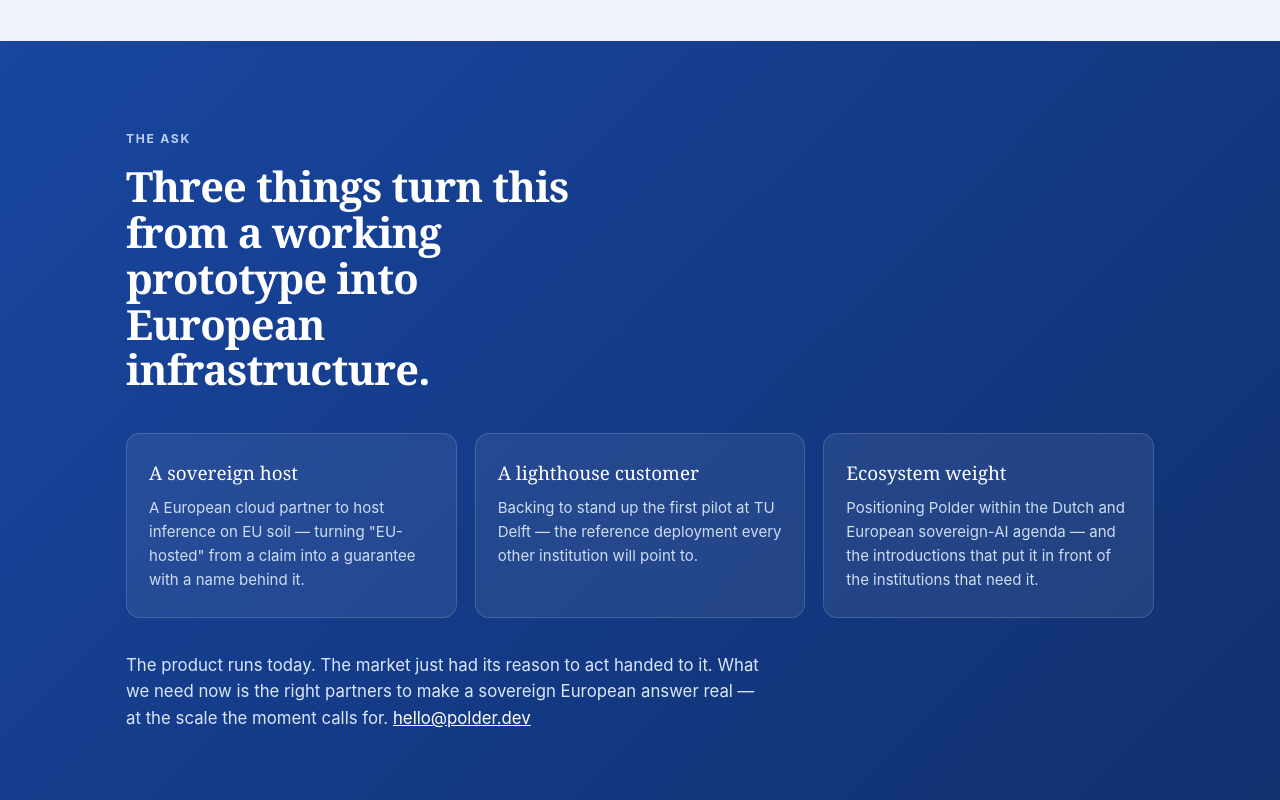
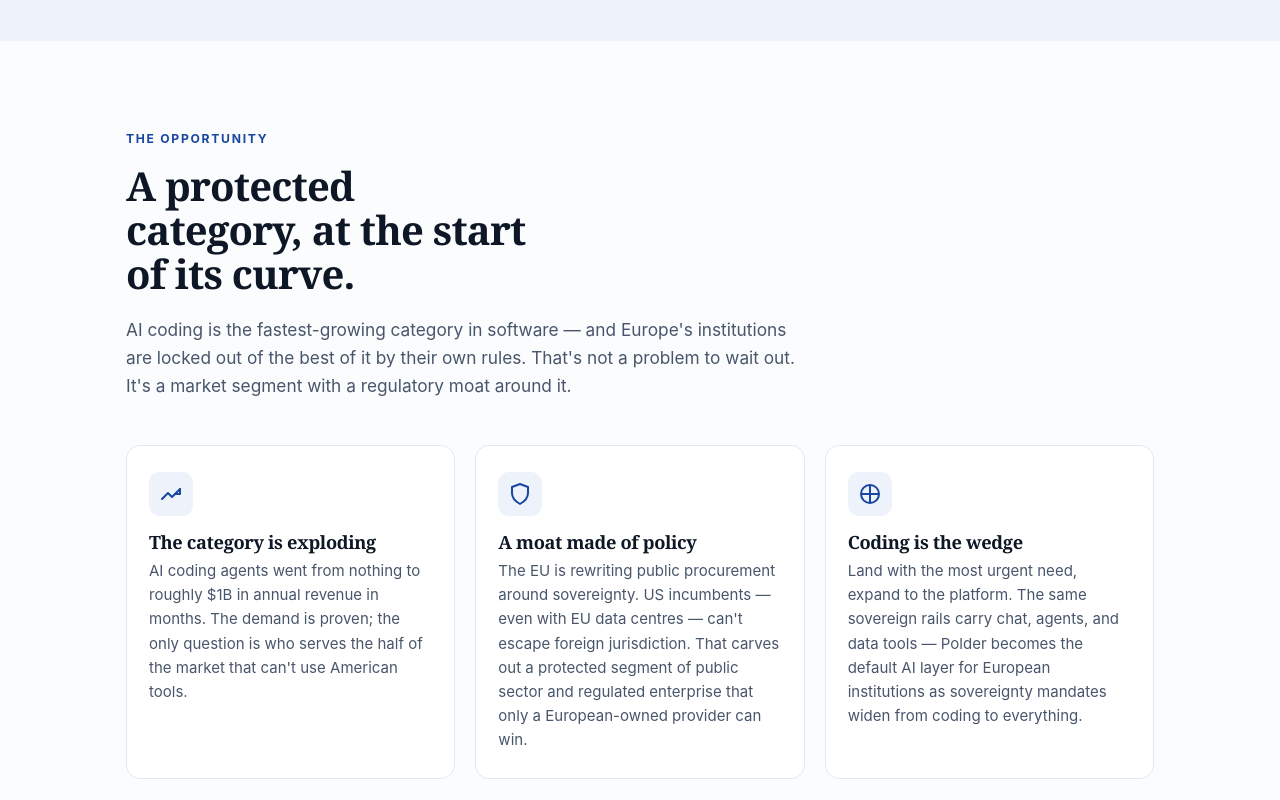
Before and after one commit to JDerekLomas/polder, a plain HTML site: page pitch.html in a window 1280 px wide. Shown: the part 3480-4280 px from the top of the page. Drawn offline with Linux system fonts and the light colour scheme.

Commit message:
Tune pitch for VC: add opportunity/market beat + four-part ask

```diff
--- a/pitch.html
+++ b/pitch.html
@@ -82,7 +82,7 @@
   .ask{background:linear-gradient(135deg,var(--delft),var(--delft-deep));color:#fff}
   .ask .eyebrow{color:#bcd0f2}
   .ask h2{color:#fff;font-size:clamp(1.9rem,3.4vw,2.6rem);max-width:20ch;margin-top:14px}
-  .askgrid{display:grid;grid-template-columns:repeat(3,1fr);gap:18px;margin-top:40px}
+  .askgrid{display:grid;grid-template-columns:repeat(auto-fit,minmax(215px,1fr));gap:16px;margin-top:40px}
   .askcard{background:rgba(255,255,255,.07);border:1px solid rgba(255,255,255,.14);border-radius:14px;padding:24px 22px}
   .askcard .t{font-family:var(--serif);font-size:1.18rem;margin-bottom:8px}
   .askcard p{color:#cfdcf3;font-size:.94rem}
@@ -195,16 +195,42 @@
   </div>
 </section>
 
+<section id="opportunity">
+  <div class="wrap">
+    <span class="eyebrow">The opportunity</span>
+    <h2 class="lead">A protected category, at the start of its curve.</h2>
+    <p class="body">AI coding is the fastest-growing category in software — and Europe's institutions are locked out of the best of it by their own rules. That's not a problem to wait out. It's a market segment with a regulatory moat around it.</p>
+    <div class="grid3">
+      <div class="card">
+        <div class="ic"><svg width="24" height="24" viewBox="0 0 24 24" fill="none" stroke="#1846a0" stroke-width="2"><path d="M3 17l6-6 4 4 8-8" stroke-linecap="round" stroke-linejoin="round"/><path d="M21 7v5h-5" stroke-linecap="round" stroke-linejoin="round"/></svg></div>
+        <h3>The category is exploding</h3>
+        <p>AI coding agents went from nothing to roughly $1B in annual revenue in months. The demand is proven; the only question is who serves the half of the market that can't use American tools.</p>
+      </div>
+      <div class="card">
+        <div class="ic"><svg width="24" height="24" viewBox="0 0 24 24" fill="none" stroke="#1846a0" stroke-width="2"><path d="M12 2l8 3v6c0 5-3.5 8.5-8 11-4.5-2.5-8-6-8-11V5l8-3z" stroke-linejoin="round"/></svg></div>
+        <h3>A moat made of policy</h3>
+        <p>The EU is rewriting public procurement around sovereignty. US incumbents — even with EU data centres — can't escape foreign jurisdiction. That carves out a protected segment of public sector and regulated enterprise that only a European-owned provider can win.</p>
+      </div>
+      <div class="card">
+        <div class="ic"><svg width="24" height="24" viewBox="0 0 24 24" fill="none" stroke="#1846a0" stroke-width="2"><path d="M4 12h16M12 4v16" stroke-linecap="round"/><circle cx="12" cy="12" r="9"/></svg></div>
+        <h3>Coding is the wedge</h3>
+        <p>Land with the most urgent need, expand to the platform. The same sovereign rails carry chat, agents, and data tools — Polder becomes the default AI layer for European institutions as sovereignty mandates widen from coding to everything.</p>
+      </div>
+    </div>
+  </div>
+</section>
+
 <section class="ask" id="ask">
   <div class="wrap">
     <span class="eyebrow">The ask</span>
-    <h2>Three things turn this from a working prototype into European infrastructure.</h2>
+    <h2>What turns a working prototype into European infrastructure.</h2>
     <div class="askgrid">
-      <div class="askcard"><div class="t">A sovereign host</div><p>A European cloud partner to host inference on EU soil — turning "EU-hosted" from a claim into a guarantee with a name behind it.</p></div>
-      <div class="askcard"><div class="t">A lighthouse customer</div><p>Backing to stand up the first pilot at TU Delft — the reference deployment every other institution will point to.</p></div>
-      <div class="askcard"><div class="t">Ecosystem weight</div><p>Positioning Polder within the Dutch and European sovereign-AI agenda — and the introductions that put it in front of the institutions that need it.</p></div>
+      <div class="askcard"><div class="t">Investment</div><p>Capital to build v0 and stand up the first deployments — funding a lean European team to capture a category before it consolidates.</p></div>
+      <div class="askcard"><div class="t">A sovereign host</div><p>A European cloud partner to run inference on EU soil — turning "EU-hosted" from a claim into a guarantee with a name behind it.</p></div>
+      <div class="askcard"><div class="t">A lighthouse customer</div><p>A first pilot at TU Delft — the reference deployment every other institution will point to.</p></div>
+      <div class="askcard"><div class="t">Ecosystem weight</div><p>Positioning within the Dutch and European sovereign-AI agenda — and the introductions that put Polder in front of the institutions that need it.</p></div>
     </div>
-    <p class="asknote">The product runs today. The market just had its reason to act handed to it. What we need now is the right partners to make a sovereign European answer real — at the scale the moment calls for. <a href="mailto:hello@polder.dev">hello@polder.dev</a></p>
+    <p class="asknote">The product runs today. The market just had its reason to act handed to it. What we need are the partners to make a sovereign European answer real — at the scale the moment calls for. <a href="mailto:hello@polder.dev">hello@polder.dev</a></p>
   </div>
 </section>
 
```
